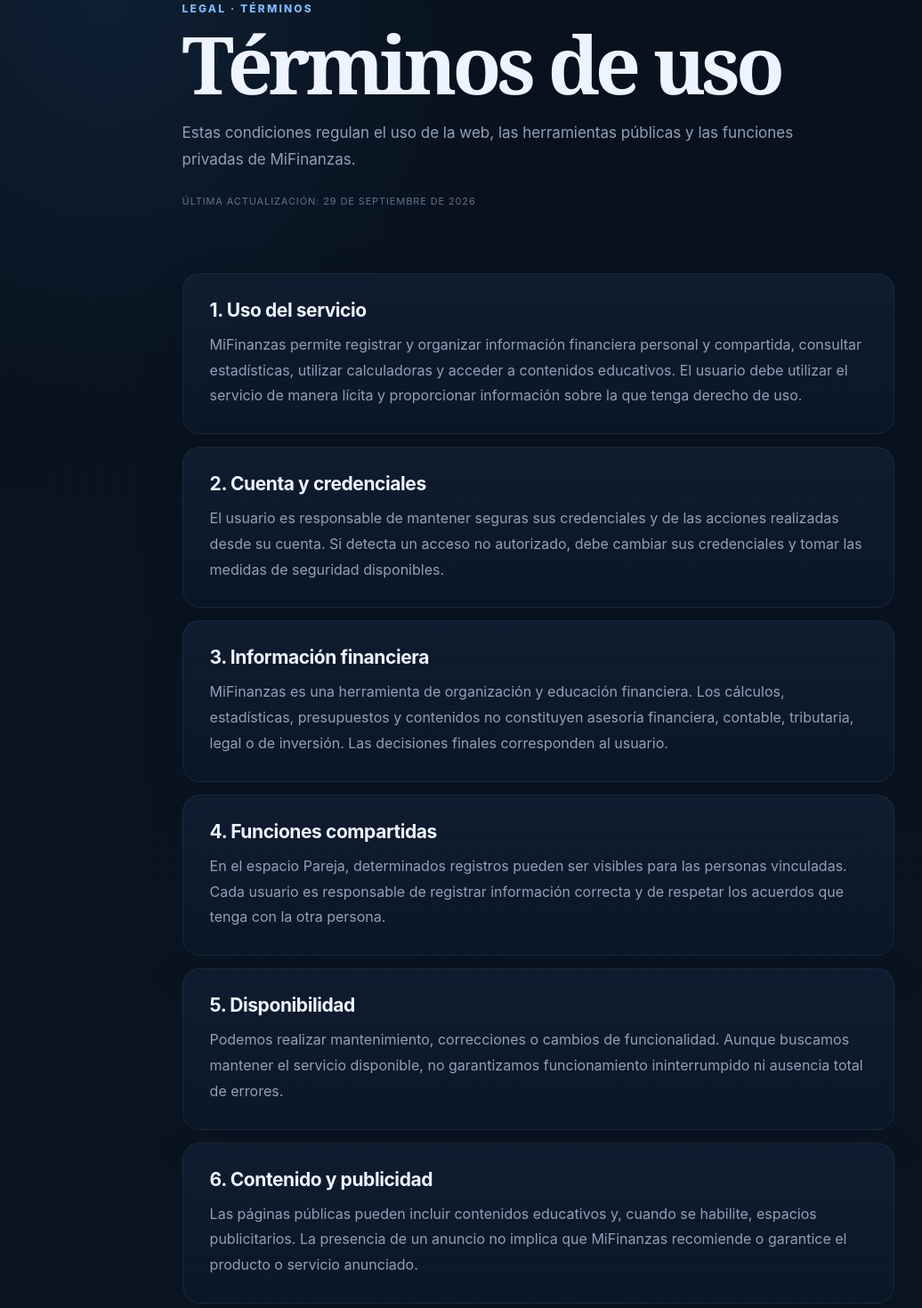
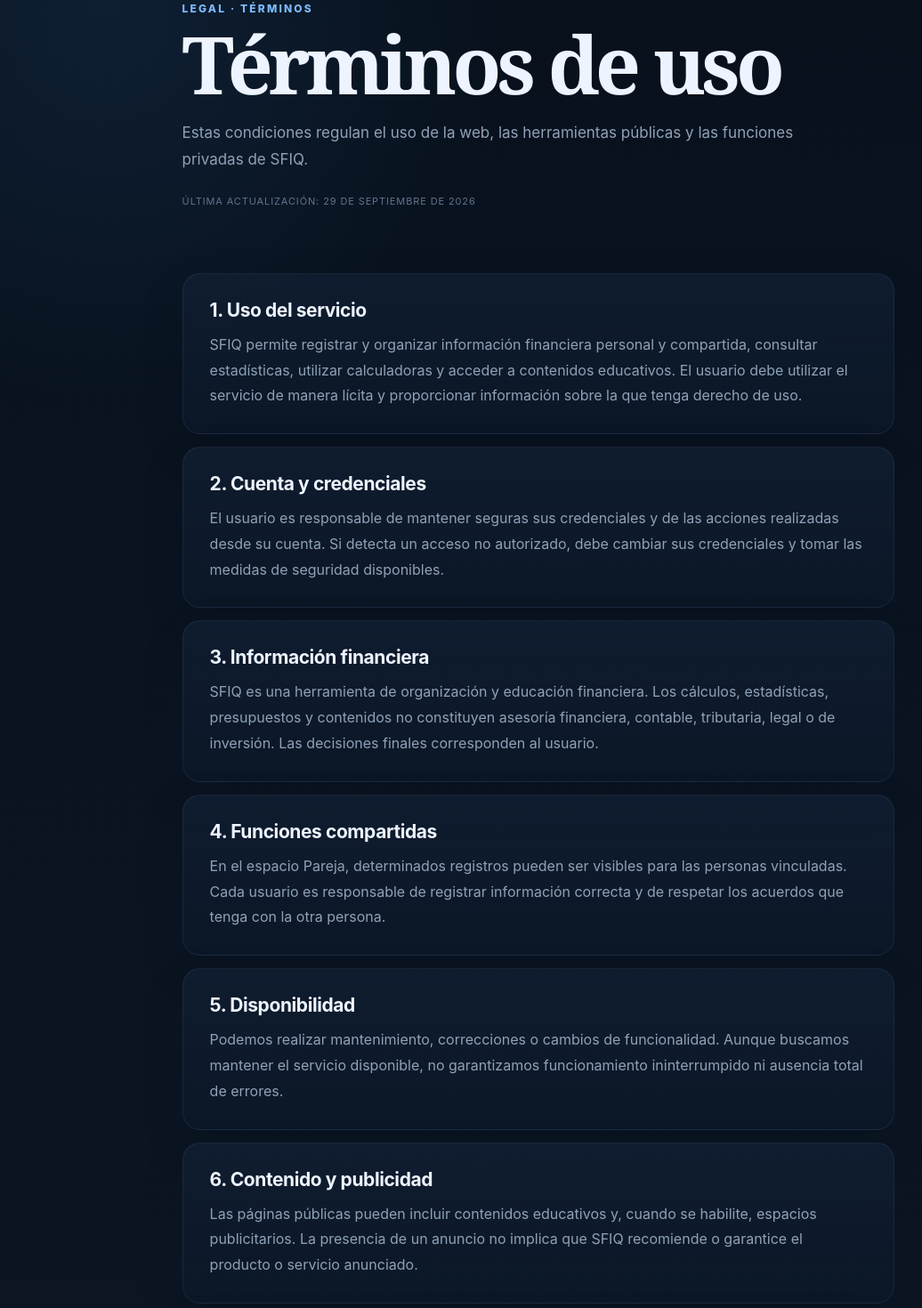
Before and after one commit to Sofonias-23/MiFinanzas, a Next.js app in the folder web/: page /terminos in a window 1280 px wide. Shown: the part 160-1630 px from the top of the page at 89% size, without its empty margins (35-1071 px from the left). Built offline with nearby package versions, Linux system fonts and the light colour scheme.

Commit message:
Actualizar marca pública a SFIQ

```diff
--- a/web/app/terminos/page.tsx
+++ b/web/app/terminos/page.tsx
@@ -1,8 +1,8 @@
 import PublicLegalShell from '@/components/PublicLegalShell';
 
 export const metadata = {
-  title: 'Términos de uso | MiFinanzas',
-  description: 'Condiciones generales para utilizar MiFinanzas.',
+  title: 'Términos de uso | SFIQ',
+  description: 'Condiciones generales para utilizar SFIQ.',
 };
 
 export default function TerminosPage() {
@@ -10,12 +10,12 @@
     <PublicLegalShell
       kicker="LEGAL · TÉRMINOS"
       title="Términos de uso"
-      intro="Estas condiciones regulan el uso de la web, las herramientas públicas y las funciones privadas de MiFinanzas."
+      intro="Estas condiciones regulan el uso de la web, las herramientas públicas y las funciones privadas de SFIQ."
     >
       <article>
         <h2>1. Uso del servicio</h2>
         <p>
-          MiFinanzas permite registrar y organizar información financiera personal y compartida, consultar
+          SFIQ permite registrar y organizar información financiera personal y compartida, consultar
           estadísticas, utilizar calculadoras y acceder a contenidos educativos. El usuario debe utilizar el
           servicio de manera lícita y proporcionar información sobre la que tenga derecho de uso.
         </p>
@@ -33,7 +33,7 @@
       <article>
         <h2>3. Información financiera</h2>
         <p>
-          MiFinanzas es una herramienta de organización y educación financiera. Los cálculos, estadísticas,
+          SFIQ es una herramienta de organización y educación financiera. Los cálculos, estadísticas,
           presupuestos y contenidos no constituyen asesoría financiera, contable, tributaria, legal o de inversión.
           Las decisiones finales corresponden al usuario.
         </p>
@@ -60,7 +60,7 @@
         <h2>6. Contenido y publicidad</h2>
         <p>
           Las páginas públicas pueden incluir contenidos educativos y, cuando se habilite, espacios publicitarios.
-          La presencia de un anuncio no implica que MiFinanzas recomiende o garantice el producto o servicio
+          La presencia de un anuncio no implica que SFIQ recomiende o garantice el producto o servicio
           anunciado.
         </p>
       </article>
```
